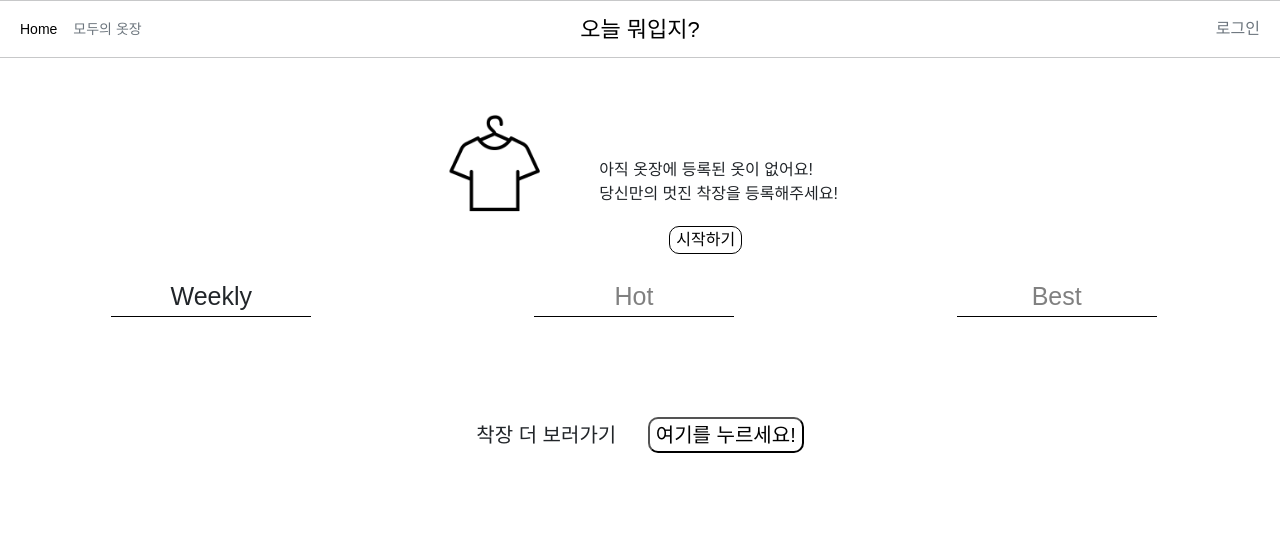
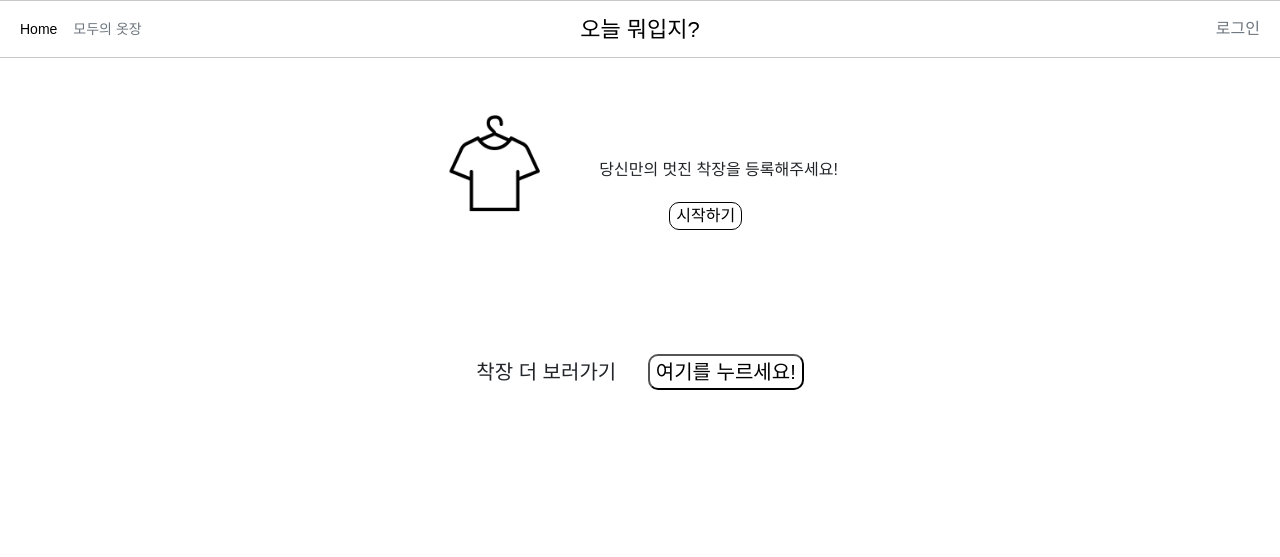
Before and after one commit to HongguSon/Look_of_Today, a Django app: page / in a window 1280 px wide. Shown: the top 557 px of the page. Run offline with Django 4.2, Linux system fonts and the light colour scheme; some libraries are stand-ins or nearby versions; some web fonts are replaced.

Commit message:
[feat] 모두의 옷장 post 제목 글자 제한 수 변경

```diff
--- a/server/apps/closet/templates/closet/our_closet.html
+++ b/server/apps/closet/templates/closet/our_closet.html
@@ -42,7 +42,7 @@
               <img src="{{post.main_img.url}}" class="img-fluid">
 
             </a>
-            <p><a href="{% url 'community:post_detail' post.pk %}">{{post.title |truncatechars:11 }}</a></p>
+            <p><a href="{% url 'community:post_detail' post.pk %}">{{post.title |truncatechars:6 }}</a></p>
             <div class="postauthor">{{post.author}}</div>
           </div>
           {% endfor %}
--- a/server/apps/main/templates/main/main.html
+++ b/server/apps/main/templates/main/main.html
@@ -4,17 +4,11 @@
   <div class="nopost">
   <img src="{% static 'img/clothes.png' %}" id="main_icon" alt="" class="img-fluid">
   <div class="postex">
-      <span class="post_text">아직 옷장에 등록된 옷이 없어요!</span> <br>
       <span class="post_text">당신만의 멋진 착장을 등록해주세요!</span> <br>
       <button class="startbtn"> 시작하기 </button>
   </div>
   </div>
   <br>
-  <div class="main_menu">
-    <div class="week">Weekly</div>
-    <a href="main3.html"><div class="hot2">Hot</div></a>
-    <a href="main4.html"><div class="best2">Best</div></a>
-  </div>
 <div class="vote">
   <span class="vote_text">착장 더 보러가기</span>
   <button class="votebtn"> 여기를 누르세요! </button>
```
